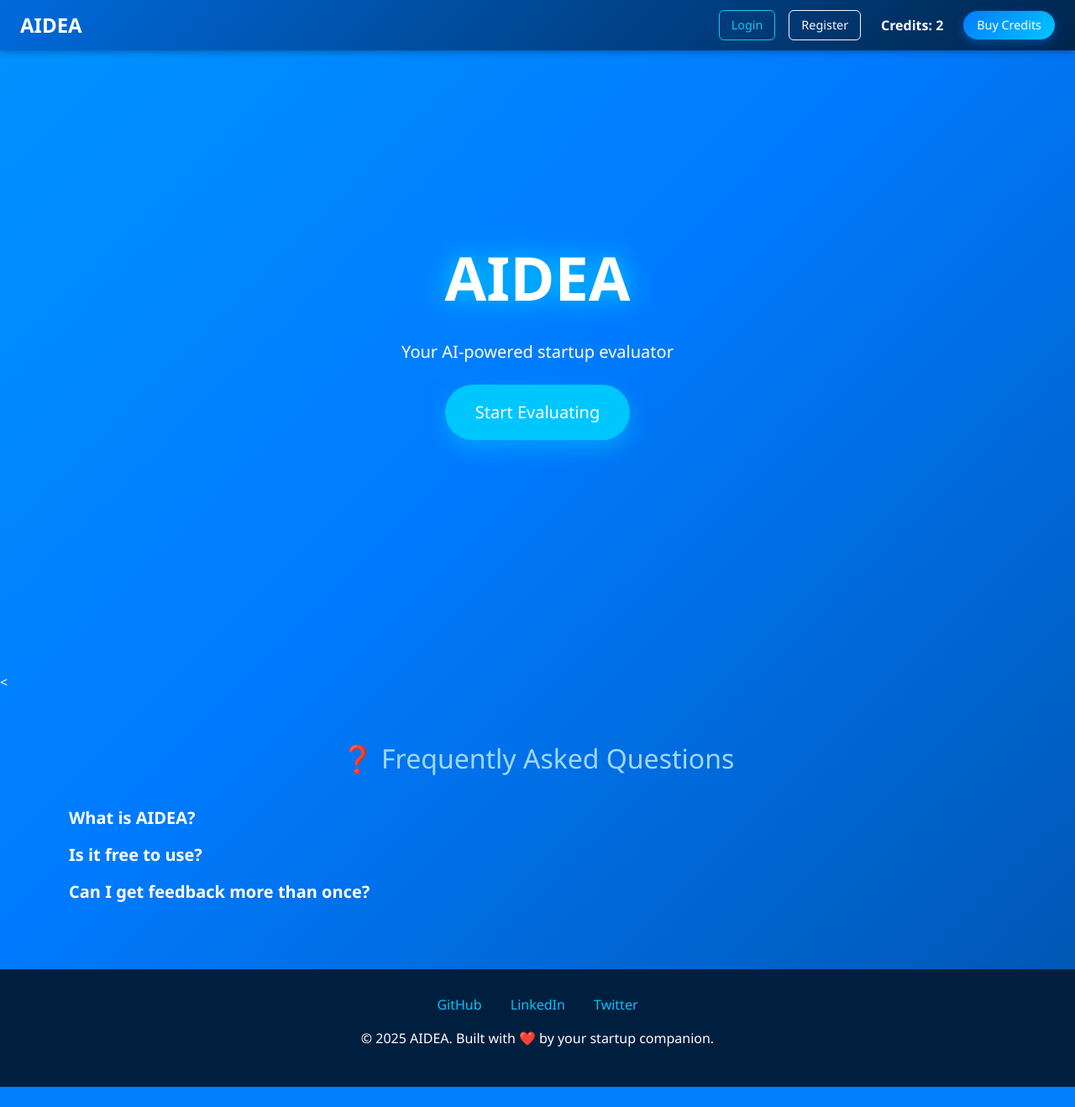
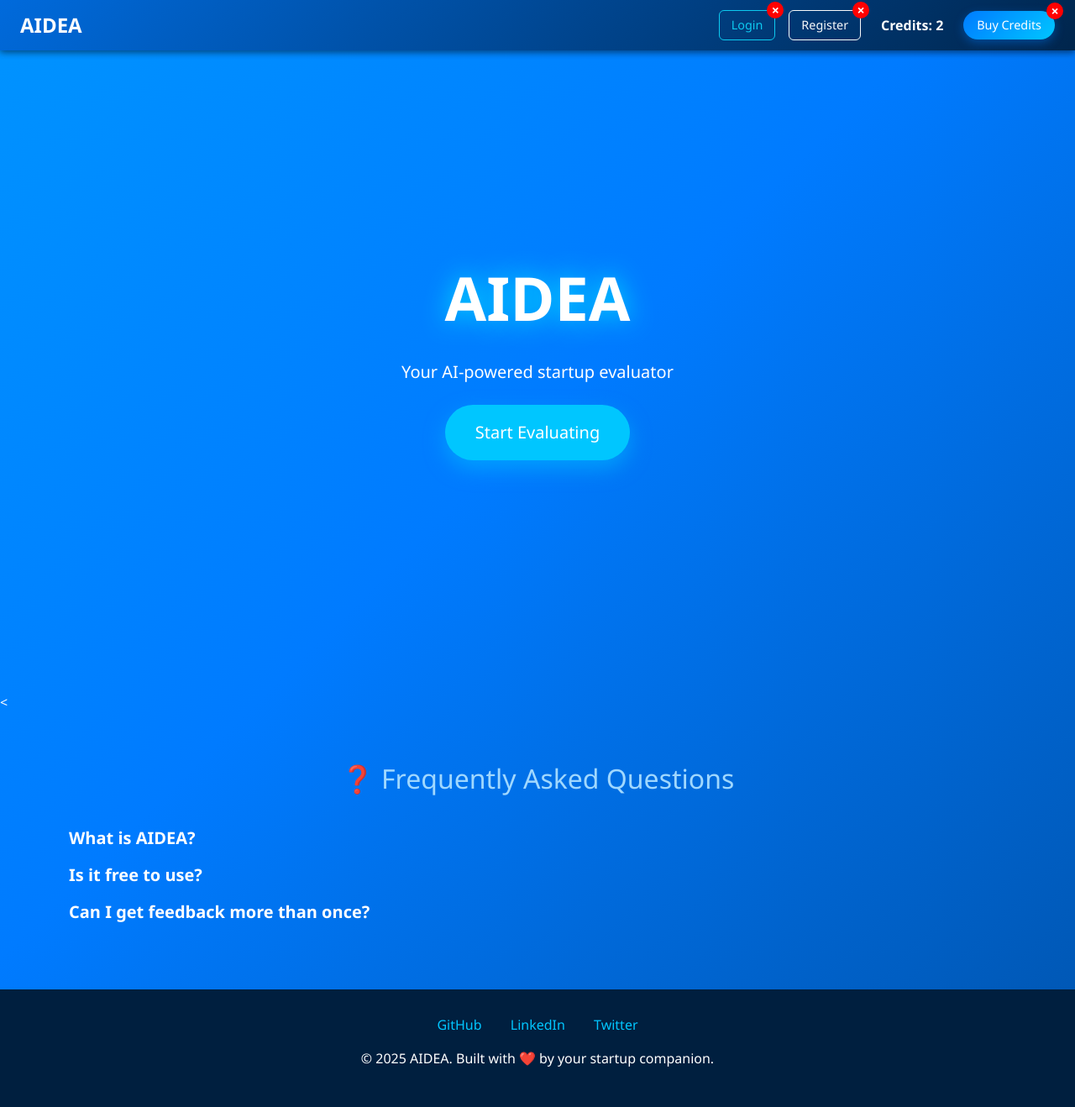
Before and after one commit to OSS-Mind/aidea0, a Flask app: page / in a window 1280 px wide. Shown: the whole page at 84% size. Before the commit the page ends 1294 px from the top, so only its background shows below. Run offline with Flask 3, Linux system fonts and the light colour scheme; some libraries are stand-ins or nearby versions.

Commit message:
Update index.html

```diff
--- a/templates/index.html
+++ b/templates/index.html
@@ -157,6 +157,7 @@
 <body>
 
   <!-- NAVBAR PERSONALIZZATA ORIZZONTALE CON SFONDO GRADIENTE -->
+<<<<<<< HEAD
 <nav class="custom-navbar fixed-top d-flex align-items-center justify-content-center px-4" style="height: 60px;">
   <a href="#" class="navbar-brand text-white fw-bold me-auto" style="font-size: 1.5rem; user-select:none;">AIDEA</a>
   <div class="d-flex align-items-center gap-3">
@@ -166,6 +167,47 @@
     <button class="btn btn-primary" data-bs-toggle="modal" data-bs-target="#buyModal">Buy Credits</button>
   </div>
 </nav>
+=======
+  <nav class="custom-navbar fixed-top d-flex align-items-center justify-content-center px-4" style="height: 60px;">
+    <a href="#" class="navbar-brand text-white fw-bold me-auto" style="font-size: 1.5rem; user-select:none;">AIDEA</a>
+
+    <div class="d-flex align-items-center gap-3">
+
+      <div class="position-relative">
+        <div style="position: absolute; top: -10px; right: -10px; background: red; color: white; font-weight: bold;
+                    border-radius: 50%; width: 20px; height: 20px; display: flex; align-items: center; justify-content: center;
+                    font-size: 16px; cursor: default; user-select:none; z-index: 10;">
+          ×
+        </div>
+        <button class="btn btn-outline-info" data-bs-toggle="modal" data-bs-target="#loginModal">Login</button>
+      </div>
+
+      <div class="position-relative">
+        <div style="position: absolute; top: -10px; right: -10px; background: red; color: white; font-weight: bold;
+                    border-radius: 50%; width: 20px; height: 20px; display: flex; align-items: center; justify-content: center;
+                    font-size: 16px; cursor: default; user-select:none; z-index: 10;">
+          ×
+        </div>
+        <button class="btn btn-outline-light" data-bs-toggle="modal" data-bs-target="#registerModal">Register</button>
+      </div>
+
+      <span class="text-white fw-semibold position-relative" style="min-width: 90px; text-align: center;">
+        Credits: 2
+        <!-- Se vuoi, puoi mettere la X qui dentro come sopra -->
+      </span>
+
+      <div class="position-relative">
+        <div style="position: absolute; top: -10px; right: -10px; background: red; color: white; font-weight: bold;
+                    border-radius: 50%; width: 20px; height: 20px; display: flex; align-items: center; justify-content: center;
+                    font-size: 16px; cursor: default; user-select:none; z-index: 10;">
+          ×
+        </div>
+        <button class="btn btn-primary" data-bs-toggle="modal" data-bs-target="#buyModal">Buy Credits</button>
+      </div>
+
+    </div>
+  </nav>
+>>>>>>> e8c4156 (Aggiunte X rosse sopra i pulsanti Login, Register e Buy Credits nella navbar)
 
 <style>
   /* Navbar personalizzata con stesso sfondo animato della pagina */
@@ -212,9 +254,11 @@
           <button type="button" class="btn-close" data-bs-dismiss="modal"></button>
         </div>
         <div class="modal-body">
-          <input type="email" class="form-control mb-3" placeholder="Email">
-          <input type="password" class="form-control mb-3" placeholder="Password">
-          <button class="btn btn-primary w-100">Log In</button>
+          <form action="/login" method="POST">
+            <input type="email" class="form-control mb-3" name="email" placeholder="Email" required>
+            <input type="password" class="form-control mb-3" name="password" placeholder="Password" required>
+            <button type="submit" class="btn btn-primary w-100">Log In</button>
+          </form>
         </div>
       </div>
     </div>
@@ -229,10 +273,12 @@
           <button type="button" class="btn-close" data-bs-dismiss="modal"></button>
         </div>
         <div class="modal-body">
-          <input type="text" class="form-control mb-3" placeholder="Name">
-          <input type="email" class="form-control mb-3" placeholder="Email">
-          <input type="password" class="form-control mb-3" placeholder="Password">
-          <button class="btn btn-success w-100">Sign Up</button>
+          <form action="/register" method="POST">
+            <input type="text" class="form-control mb-3" name="name" placeholder="Name" required>
+            <input type="email" class="form-control mb-3" name="email" placeholder="Email" required>
+            <input type="password" class="form-control mb-3" name="password" placeholder="Password" required>
+            <button type="submit" class="btn btn-success w-100">Sign Up</button>
+          </form>
         </div>
       </div>
     </div>
```
